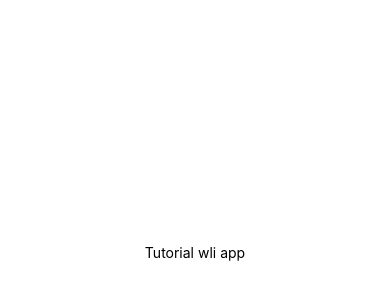
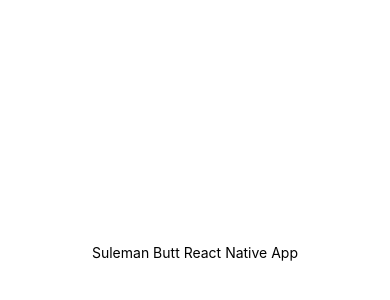
Before and after one commit to sulemanbutt5/React-Native-Tutorial, a React Native app: screen / in a window 390 px wide. Shown: the part 170-470 px from the top of the page. Built offline with nearby package versions, Linux system fonts and the light colour scheme.

Commit message:
Creating React Native App

```diff
--- a/App.js
+++ b/App.js
@@ -5,7 +5,7 @@ import { StyleSheet, Text, View } from 'react-native';
 export default function App() {
   return (
     <View style={styles.container}>
-      <Text>Tutorial wli app</Text>
+      <Text>Suleman Butt React Native App</Text>
       <StatusBar style="auto" />
     </View>
   );
```
